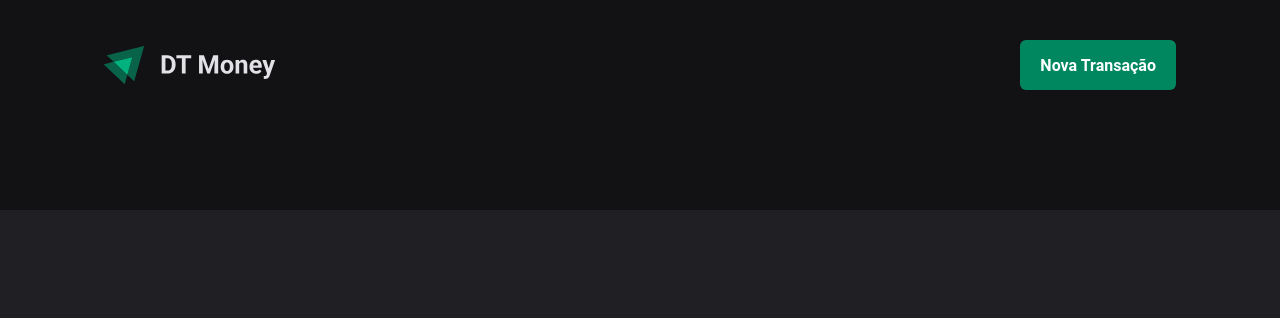
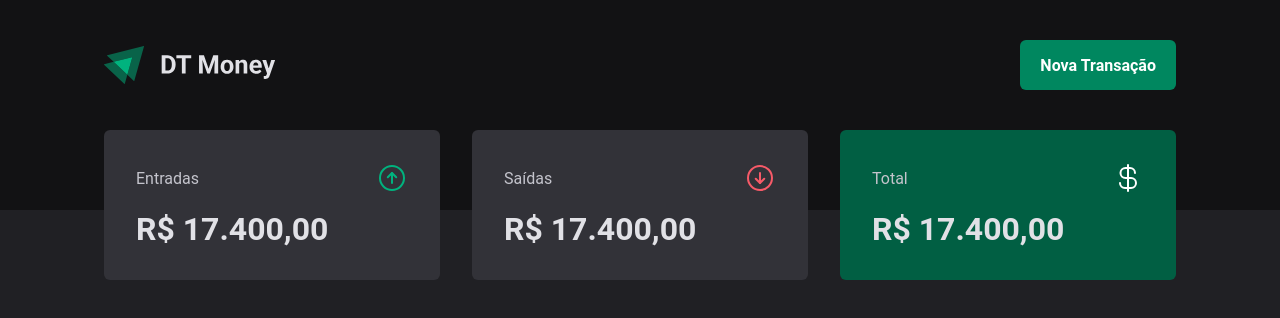
Before and after one commit to netoacgn/dt-money, a React app: page / in a window 1280 px wide. Shown: the top 318 px of the page. Built offline with nearby package versions, Linux system fonts and the light colour scheme; the HTML template or start-up script is replaced by a standard one.

Commit message:
componente Summary

```diff
--- a/package.json
+++ b/package.json
@@ -9,6 +9,7 @@
     "preview": "vite preview"
   },
   "dependencies": {
+    "phosphor-react": "^1.4.1",
     "react": "^18.2.0",
     "react-dom": "^18.2.0",
     "styled-components": "^5.3.9"
--- /dev/null
+++ b/src/components/Summary/index.tsx
@@ -0,0 +1,39 @@
+import { ArrowCircleUp, ArrowCircleDown, CurrencyDollar } from "phosphor-react";
+import { SummaryCard, SummaryContainer } from "./styles";
+
+export function Summary() {
+    return (
+        <SummaryContainer>
+            <SummaryCard>
+                <header>
+                    <span>Entradas</span>
+
+                    <ArrowCircleUp size={32} color="#00b37e" />
+                </header>
+
+                <strong>R$ 17.400,00</strong>
+            </SummaryCard>
+
+            <SummaryCard>
+                <header>
+                    <span>Saídas</span>
+
+                    <ArrowCircleDown size={32} color="#f75a68" />
+                </header>
+
+                <strong>R$ 17.400,00</strong>
+            </SummaryCard>
+
+            <SummaryCard variant="green">
+                <header>
+                    <span>Total</span>
+
+                    <CurrencyDollar size={32} color="#fff" />
+                </header>
+
+                <strong>R$ 17.400,00</strong>
+            </SummaryCard>
+
+        </SummaryContainer>
+    )
+}
--- /dev/null
+++ b/src/components/Summary/styles.ts
@@ -0,0 +1,42 @@
+import styled, { css } from "styled-components";
+
+export const SummaryContainer = styled.section`
+    width: 100%;
+    max-width: 1120px;
+    margin: 0 auto;
+    padding: 0 1.5rem;
+
+    display: grid;
+    grid-template-columns: repeat(3, 1fr);
+    gap: 2rem;
+
+    margin-top: -5rem;
+`;
+
+interface SummaryCardProps {
+    variant?: 'green';
+}
+
+export const SummaryCard = styled.section<SummaryCardProps>`
+    background: ${props => props.theme['gray-600']} ;
+    border-radius: 6px;
+    padding: 2rem;
+
+    header {
+        display: flex;
+        align-items: center;
+        justify-content: space-between;
+        color: ${props => props.theme['gray-300']};
+
+    }
+
+    strong {
+        display: block;
+        margin-top: 1rem;
+        font-size: 2rem;
+    }
+
+    ${props => props.variant === 'green' && css`
+        background: ${props.theme['green-700']}
+    `}
+`;
--- a/src/pages/Transactions/index.tsx
+++ b/src/pages/Transactions/index.tsx
@@ -1,9 +1,12 @@
 import { Header } from "../../components/Header";
+import { Summary } from "../../components/Summary";
 
 export function Transactions() {
     return (
         <div>
             <Header />
+
+            <Summary />
         </div>
     )
 }
```
Also changed, not shown: 1 other file (tests, documents, lock files or other folders).
